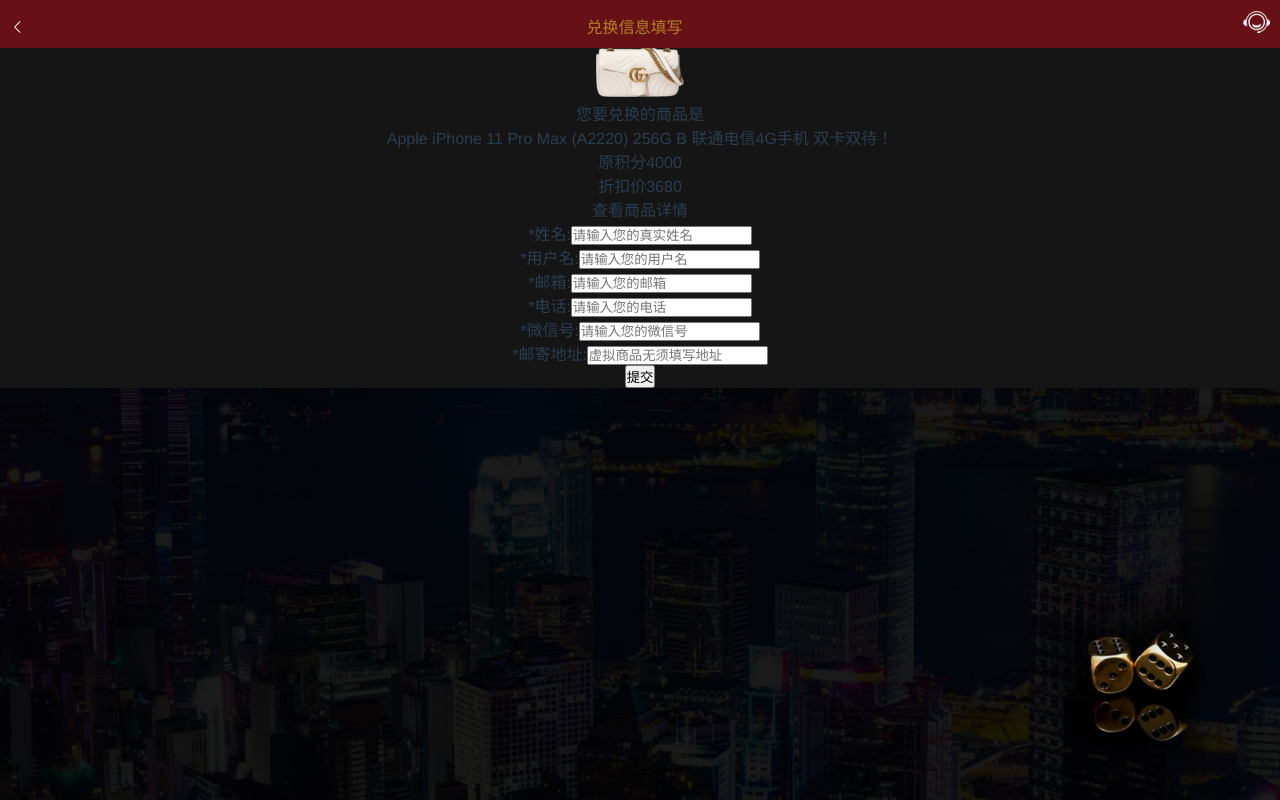
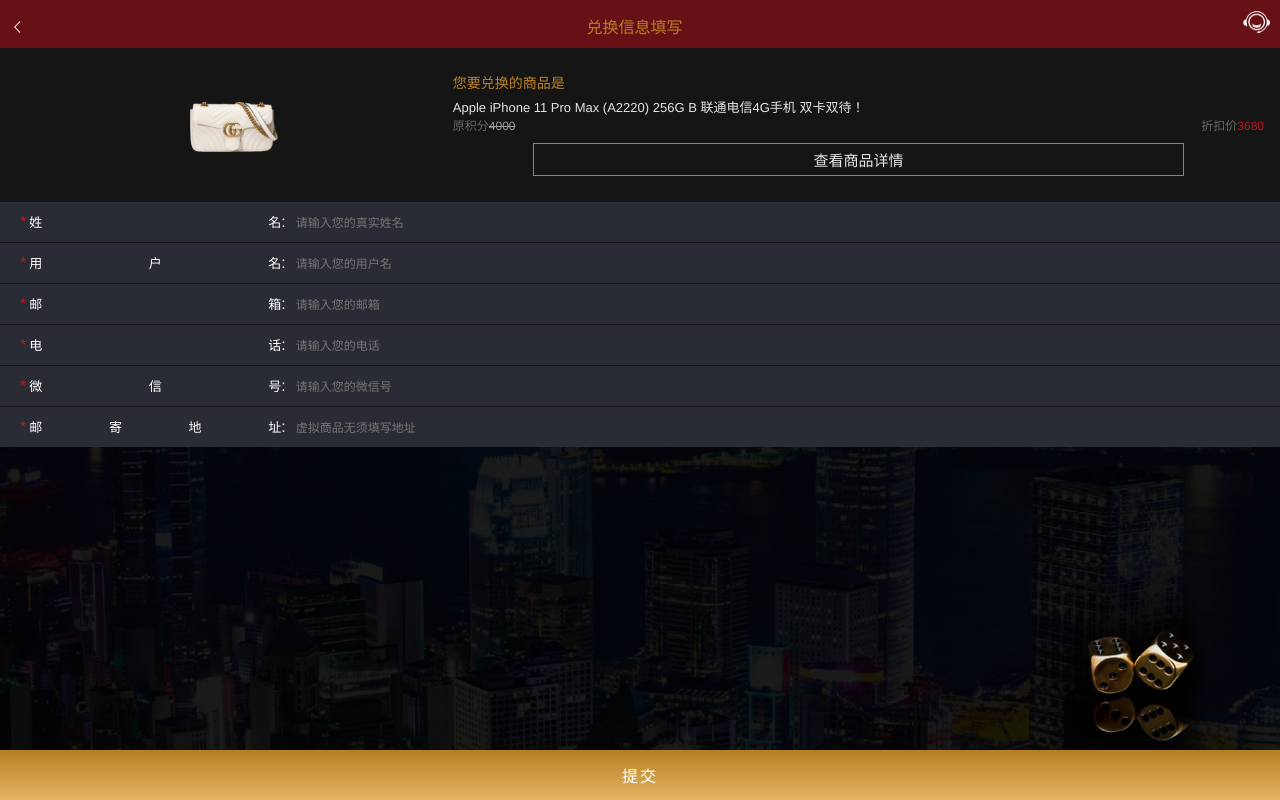
Before and after one commit to ada6688/IntegralMall, a Vue app: page /order in a window 1280 px wide. Built offline with nearby package versions, Linux system fonts and the light colour scheme; what mint-ui, vue-scroller would draw is missing.

Commit message:
order样式更新

```diff
--- a/src/assets/css/index.css
+++ b/src/assets/css/index.css
@@ -46,6 +46,118 @@
 .product-item-img img{
   max-width: 100%;
 }
+/* 订单 兑换信息填写 */
+.order-product-wrap{
+  padding: 25px 16px;
+}
+.order-img{
+  width: 35%;
+  height: 110px;
+  vertical-align: middle;
+  text-align: center;
+  float: left;
+  position: relative;
+}
+.order-img img{
+  position: absolute;
+  top: 50%;
+  left: 50%;
+  transform: translate(-50%,-50%);
+}
+.order-text{
+  width: 65%;
+  text-align: left;
+  display: inline-block;
+}
+.order-text > p{
+  color: #BB8322;
+  font-size: 14px;
+  margin-bottom: 5px;
+}
+.order-pro-detail{
+  color: #E5E5E5;
+  font-size: 13px;
+}
+.order-pro-cost{
+  font-size: 12px;
+}
+.order-pro-cost p{
+  display: inline-block;
+}
+.order-pro-cost p:last-child{
+  float: right;
+}
+.order-pro-cost p span:first-child{
+  color: #666666;
+}
+.order-pro-cost p:first-child span:last-child{
+  color: #999999;
+  text-decoration: line-through;
+}
+.order-pro-cost p:last-child span:last-child{
+  color: #BA1C22;
+}
+.order-pro-detail-button{
+  width: 100%;
+  font-size: 15px;
+  color: #E5E5E5;
+  margin-top: 10px;
+  text-align: center;
+}
+.order-pro-detail-button p{
+  width: 80%;
+  border: 1px solid #B58024;
+  margin: 0 auto;
+  padding: 5px 0;
+}
+form{
+  width: 100%;
+}
+.order-form{
+}
+.order-form div{
+  height: 40px;
+  line-height: 40px;
+  text-align: left;
+  padding-left: 20px;
+  background: #2A2C35;
+  border-top: 1px solid #151515;
+}
+.order-form div span:first-child{
+  color: #B31E23;
+  margin-right: 3px;
+}
+.order-form div span:nth-child(3){
+  color: #ffffff;
+}
+.order-name-T{
+  width: 20%;
+  color: #ffffff;
+  display: inline-block;
+  font-size: 13px;
+  text-align-last: justify;
+}
+.order-form input{
+  font-size: 12px;
+  background: transparent;
+  border: none;
+  outline: none;
+  padding-left: 10px;
+}
+.order-form button{
+  width: 100%;
+  height: 50px;
+  font-size: 16px;
+  color: #ffffff;
+  letter-spacing: 2px;
+  background:linear-gradient(#B58024,#E4B562);
+  border: none;
+  outline: none;
+  position: fixed;
+  bottom: 0;
+  left: 0;
+}
+
 /******************* 优惠 *******************/
 .yh-wrap div{
   padding: 1rem 1rem 0 1rem;
```
